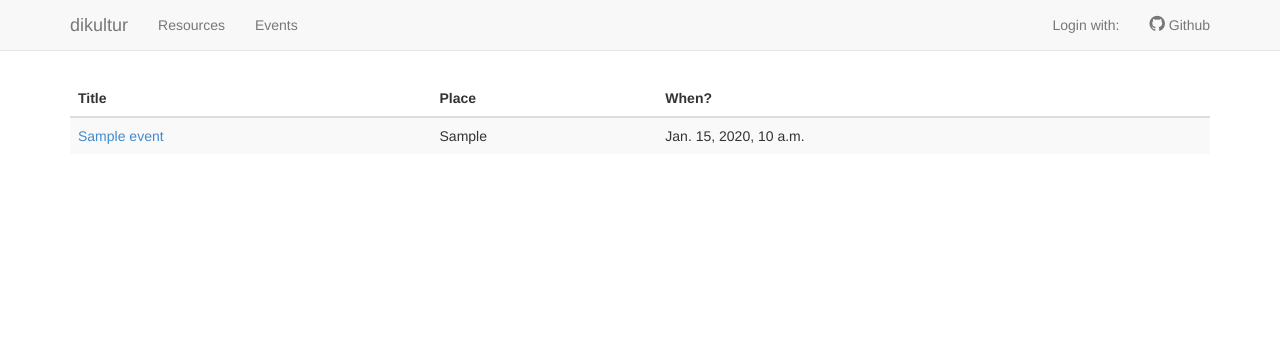
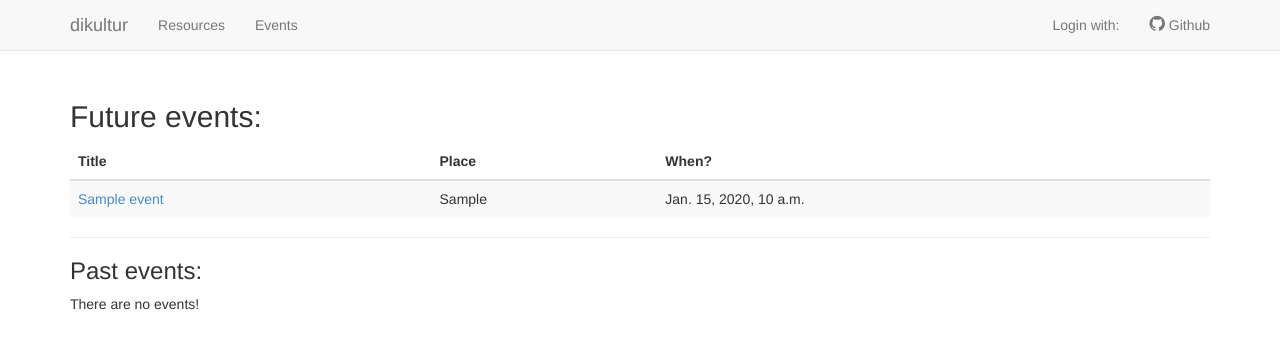
Before and after one commit to datalogisk-fagraad/dikultur, a Django app: page /events/ in a window 1280 px wide. Shown: the top 349 px of the page. Run offline with Django 3.2, Linux system fonts and the light colour scheme; tables that the repository leaves empty hold one stand-in row (values such as "Sample post"); some libraries are stand-ins or nearby versions.

Commit message:
Splitting event list into future and past events.

```diff
--- a/apps/events/templates/events/event_list.html
+++ b/apps/events/templates/events/event_list.html
@@ -4,10 +4,17 @@
 
 {% block content %}
 
+  {% if user.is_authenticated %}
+    <a href="{% url 'events:create' %}" class="btn btn-primary">New event</a>
+  {% endif %}
+
+  <h2>Future events:</h2>
   {% event_list events %}
 
-  {% if user.is_authenticated %}
-  <a href="{% url 'events:create' %}" class="btn btn-primary">New event</a>
-  {% endif %}
+  <hr />
+
+  <h3>Past events:</h3>
+  {% event_list past_events %}
+
 
 {% endblock %}
--- a/apps/events/templates/events/includes/event_list.html
+++ b/apps/events/templates/events/includes/event_list.html
@@ -1,3 +1,5 @@
+{% if events %}
+
 <table class="table table-striped table-hover">
 
   <thead>
@@ -41,3 +43,9 @@
   </tbody>
 
 </table>
+
+{% else %}
+
+  There are no events!
+
+{% endif %}
--- a/apps/events/views.py
+++ b/apps/events/views.py
@@ -1,6 +1,8 @@
 from django.http import HttpResponse
 from django.views.generic import ListView, DetailView, CreateView, UpdateView, \
     View
+
+from django.utils import timezone
 
 import icalendar
 
@@ -10,7 +12,14 @@ from . import models, forms
 class EventList(ListView):
     template_name = 'events/event_list.html'
     context_object_name = 'events'
-    queryset = models.Event.objects.filter(public=True)
+    queryset = models.Event.objects.filter(
+        public=True, datetime__gt=timezone.now()).order_by('datetime')
+
+    def get_context_data(self, **kwargs):
+        context = super().get_context_data(**kwargs)
+        context['past_events'] = models.Event.objects.filter(
+            public=True, datetime__lt=timezone.now()).order_by('datetime')
+        return context
 
 
 class EventDetail(DetailView):
```
